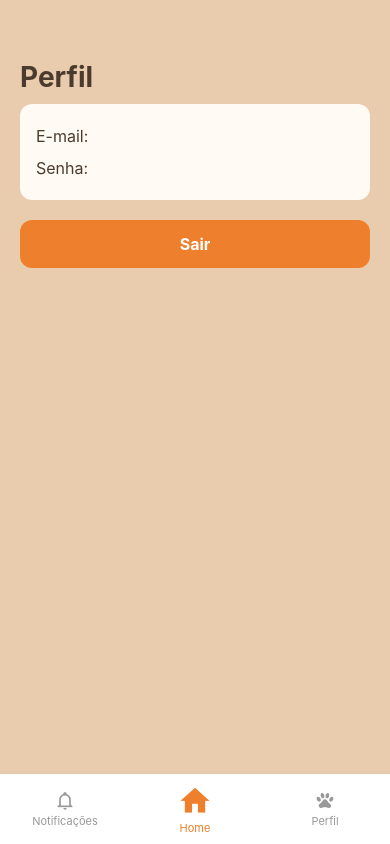
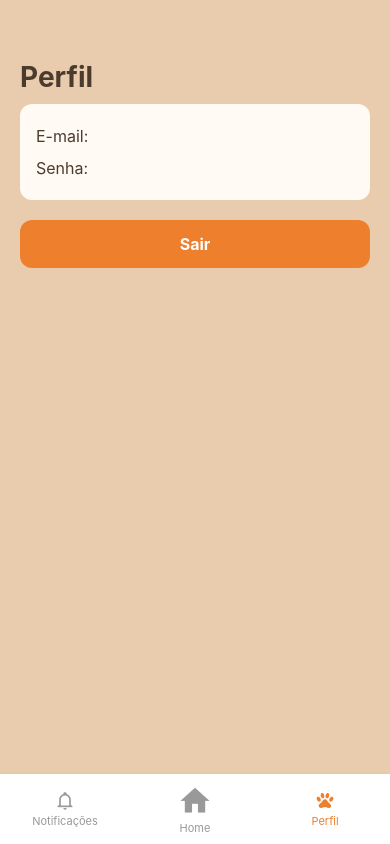
Before and after one commit to petifyy/petshop-LGL, a React Native app in the folder petshopLGL/: screen /Perfil in a window 390 px wide. Built offline with nearby package versions, Linux system fonts and the light colour scheme.

Commit message:
so para a ft

```diff
--- a/petshopLGL/screens/Perfil.js
+++ b/petshopLGL/screens/Perfil.js
@@ -48,9 +48,9 @@ export default function Perfil({ navigation }) {
         <MaterialCommunityIcons
             name="home"
             size={35}
-            color="#EE7F2D"
+            color="#999999"
         />
-        <Text style={[styles.textoMenu, { color: "#EE7F2D" }]}>
+        <Text style={styles.textoMenu}>
             Home
         </Text>
         </TouchableOpacity>
@@ -63,9 +63,9 @@ export default function Perfil({ navigation }) {
         <MaterialCommunityIcons
             name="paw"
             size={20}
-            color="#999999"
+            color="#EE7F2D"
         />
-        <Text style={styles.textoMenu}>
+        <Text style={[styles.textoMenu, { color: "#EE7F2D" }]}>
             Perfil
         </Text>
         </TouchableOpacity>
```
